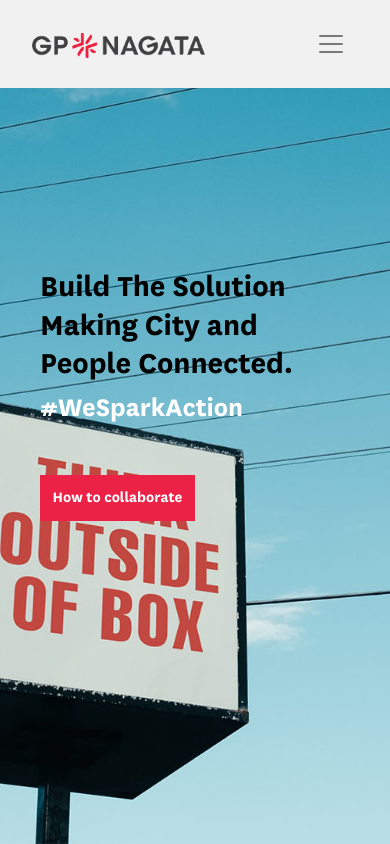
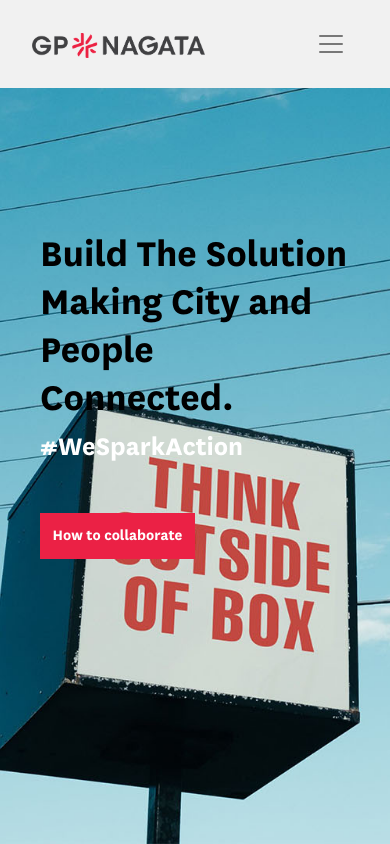
Before and after one commit to giro0710/gp-nagata, an Angular app: page /home in a window 390 px wide. Shown: the top 844 px of the page. Built offline with nearby package versions, Linux system fonts and the light colour scheme.

Commit message:
Done revision on top page photos and design.

```diff
--- a/src/app/home/home.component.scss
+++ b/src/app/home/home.component.scss
@@ -130,14 +130,14 @@ $skyblue: #00aff0;
 
 @media only screen and (max-width: 768px) {
   .home {
-    background-position-x: 50%;
+    background-position-x: 40%;
 
     .home-body {
       .content {
         width: 100%;
 
         h1 {
-          font-size: 2rem;
+          font-size: 2.5rem;
         }
       }
     }
```
